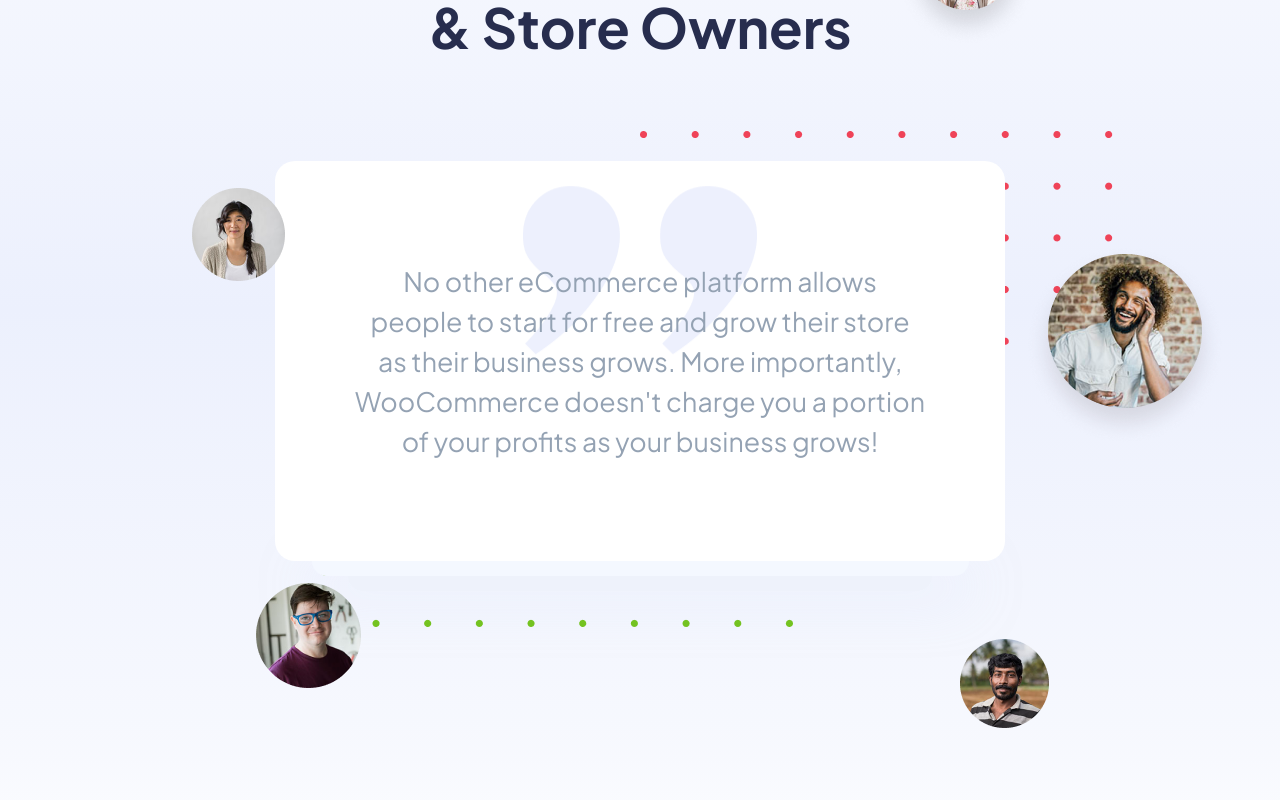
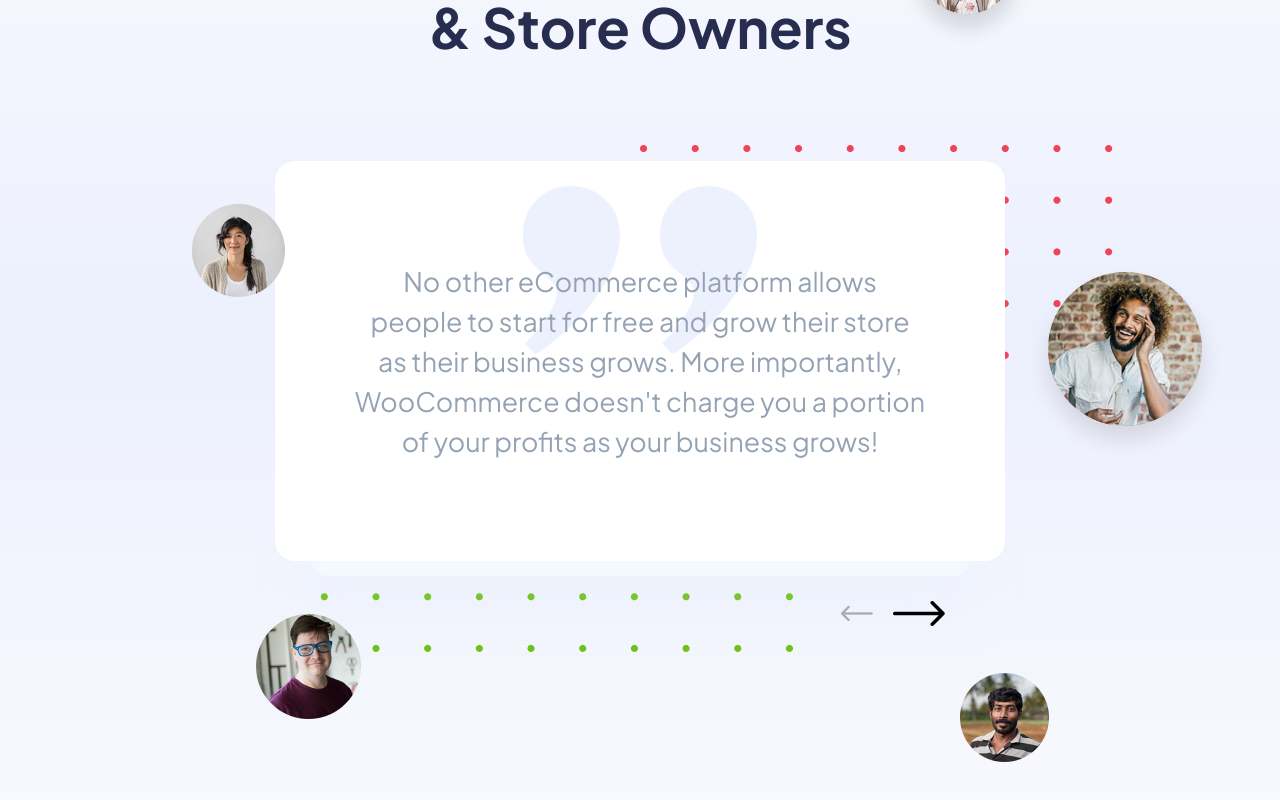
Before and after one commit to imEag/woocommerce, a React (Create React App) app: page / in a window 1280 px wide. Shown: the part 1395-2195 px from the top of the page. Built offline with nearby package versions, Linux system fonts and the light colour scheme.

Commit message:
add some details to testimonials

```diff
--- a/src/components/Testimonials_section.jsx
+++ b/src/components/Testimonials_section.jsx
@@ -35,9 +35,7 @@
     & > img {
         position: absolute;
         z-index: 2;
-
-        @media (max-width: 1200px) {
-        }
+        transition: all 0.5s ease-in-out;
     }
 
     & img#person1 {
@@ -129,7 +127,6 @@
             background-color: #f4f8ff;
             border-radius: 0 0 2rem 2rem;
             box-shadow: 0px 18px 52.85371780395508px 0px #D7E4F980;
-
         }
 
         & div#back2 {
@@ -139,8 +136,15 @@
             background-color: #eef2fb;
             border-radius: 0 0 2rem 2rem;
         }
+
+        & div#arrowContainer {
+            display: flex;
+            justify-content: flex-end;
+            align-items: center;
+            gap: 2rem;
+            padding: 1rem 6rem;
+        }
     }
-
 `;
 
 const Card = styled.article`
@@ -185,6 +189,10 @@
                 </div>
                 <div id="back2">
                 </div>
+                <div id="arrowContainer">
+                    <img id="unactiveArrow" src={unactiveArrow} alt="arrow" />
+                    <img id="activeArrow" src={activeArrow} alt="arrow" />
+                </div>
             </div>
             <img id="person1" src={person1} alt="person" />
             <img id="person2" src={person2} alt="person" />
```
